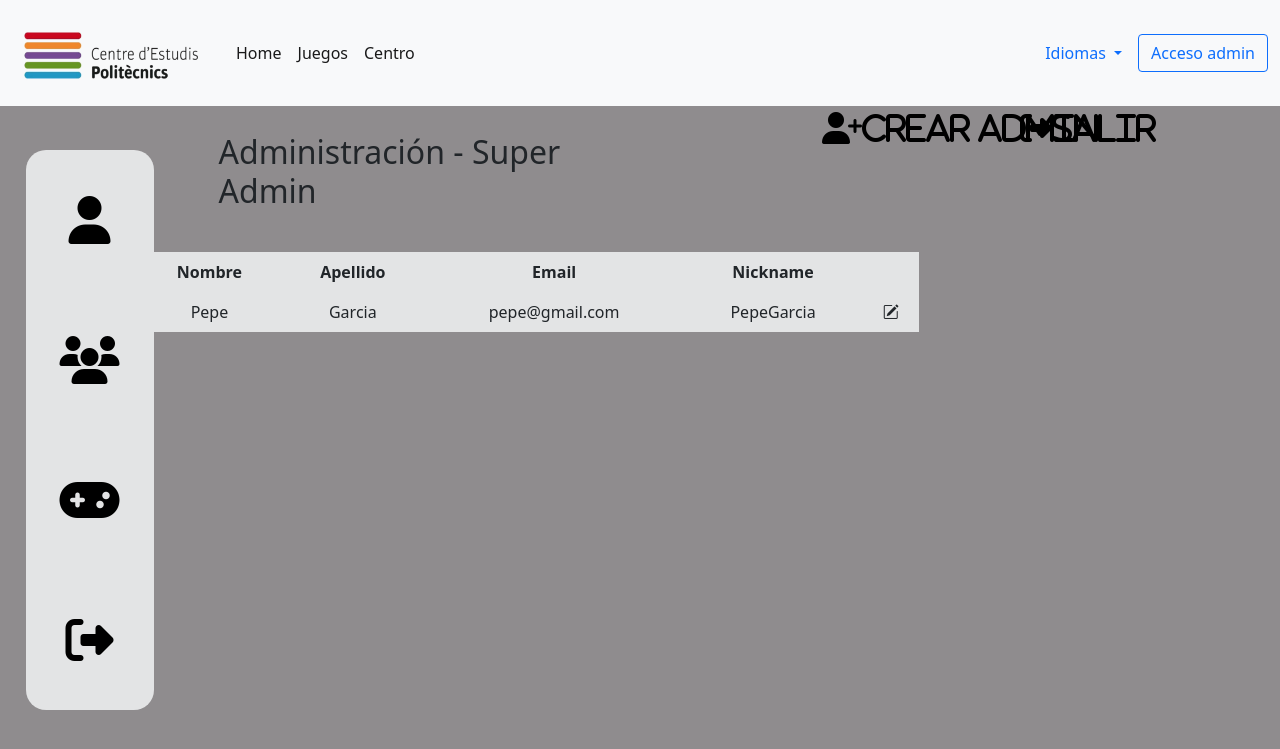
After one commit to smarescat86/proyecto_abp_juego, a PHP site: page /views/tablaSuperAdmin.php in a window 1280 px wide. The commit adds this page. Shown: the top 749 px of the page. Run offline with PHP 8.4, Linux system fonts and the light colour scheme; some libraries are stand-ins or nearby versions.

Commit message:
Revisar tablas

```diff
--- a/index.php
+++ b/index.php
@@ -17,7 +17,7 @@
         include 'views/navBar.php';
     ?>
 
-    <div class="container-fluid">
+    <div class="container">
         <div class="row">
             <div class="col">
                 <h1>
--- a/styles/css/estiloDashboard.css
+++ b/styles/css/estiloDashboard.css
@@ -29,15 +29,35 @@ body {
 
 .table {
   background-color: #e3e4e5;
-  margin-top: 5%;
+  margin-top: 3%;
   margin-left: 5%;
   width: 70%; }
 
-table th {
-  text-align: center; }
+.h2 {
+  margin-top: 5%;
+  margin-left: 25%; }
 
-.h2 {
-  margin-top: 10%;
-  margin-left: 20%; }
+.apartado {
+  position: absolute;
+  top: 16%;
+  left: 75%;
+  transform: translate(-50%, -50%);
+  color: black; }
+
+.apartado:hover {
+  opacity: 0.6; }
+
+.apartado1 {
+  position: absolute;
+  top: 16%;
+  left: 85%;
+  transform: translate(-50%, -50%);
+  color: black; }
+
+.apartado1:hover {
+  opacity: 0.6; }
+
+.edit:hover {
+  opacity: 0.6; }
 
 /*# sourceMappingURL=estiloDashboard.css.map */
--- a/styles/css/sass/estiloDashboard.scss
+++ b/styles/css/sass/estiloDashboard.scss
@@ -37,16 +37,37 @@ body {
 
 .table {
     background-color: #e3e4e5;
-    margin-top: 5%;
+    margin-top: 3%;
     margin-left: 5%;
     width: 70%;
 }
 
-table th {
-    text-align: center;
+.h2 {
+    margin-top: 5%;
+    margin-left: 25%;
+}
+.apartado {
+    position: absolute;
+    top: 16%;
+    left: 75%;
+    transform: translate(-50%, -50%);
+    color: black;
+}
+.apartado:hover {
+    opacity: 0.6;
 }
 
-.h2 {
-    margin-top: 10%;
-    margin-left: 20%;
+.apartado1 {
+    position: absolute;
+    top: 16%;
+    left: 85%;
+    transform: translate(-50%, -50%);
+    color: black;
 }
+.apartado1:hover {
+    opacity: 0.6;
+}
+.edit:hover {
+    opacity: 0.6;
+
+}
--- /dev/null
+++ b/views/tablaSuperAdmin.php
@@ -0,0 +1,88 @@
+<!DOCTYPE html>
+<html lang="en">
+
+<head>
+    <meta charset="UTF-8">
+    <meta http-equiv="X-UA-Compatible" content="IE=edge">
+    <meta name="viewport" content="width=device-width, initial-scale=1.0">
+    <title>Administración - Super admin</title>
+    <?php
+    include '../bootstrap/index.php';
+    ?>
+    <link rel="stylesheet" href="../styles/css/estiloDashboard.css">
+
+</head>
+
+<body>
+
+    <?php
+    include './navBarTablas.php';
+    include './navBar.php';
+
+    ?>
+    <div class="container">
+        <div class="row">
+            <div class="col">
+                <p class="h2">Administración - Super Admin </p>
+            </div>
+            <div class="col">
+                <div>
+                    <a class="nav-link" href="#">
+                        <i class="fas fa-user-plus fa-2x apartado">Crear admin</i>
+                    </a>
+
+
+                </div>
+              <div> <a class="nav-link" href="#">
+                    <i class="fas fa-sign-out-alt fa-2x apartado1">Salir</i>
+                </a>
+            </div>
+
+
+            </div>
+
+        </div>
+
+    </div>
+
+
+
+
+
+
+
+
+
+
+    <div class="container">
+
+        <table class="table table-hover table-borderless text-center ">
+            <thead>
+                <tr>
+                    <th>Nombre</th>
+                    <th>Apellido</th>
+                    <th>Email</th>
+                    <th>Nickname</th>
+
+
+                </tr>
+            </thead>
+
+            <tr>
+                <td>Pepe</td>
+                <td>Garcia</td>
+                <td>pepe@gmail.com</td>
+                <td>PepeGarcia</td>
+                <td><i class="bi bi-pencil-square edit"></i></td>
+            </tr>
+
+
+        </table>
+
+
+
+
+        <script src="https://kit.fontawesome.com/7fae944b38.js" crossorigin="anonymous"></script>
+</body>
+
+</html>
```
Also changed, not shown: views/tablaUsuarios.php (renamed from tablaSuperAdmin.php, +5 -3 lines), 1 other file.
